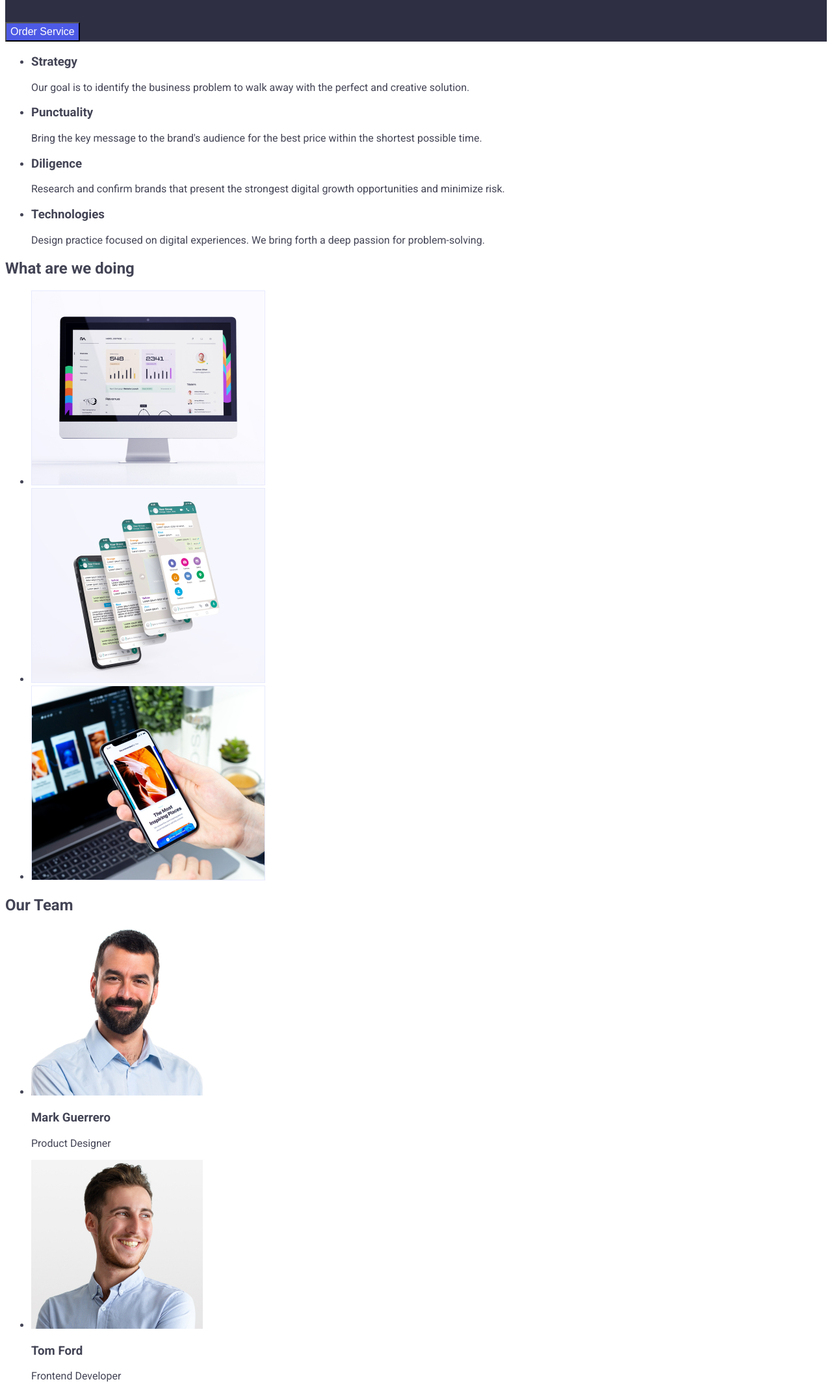
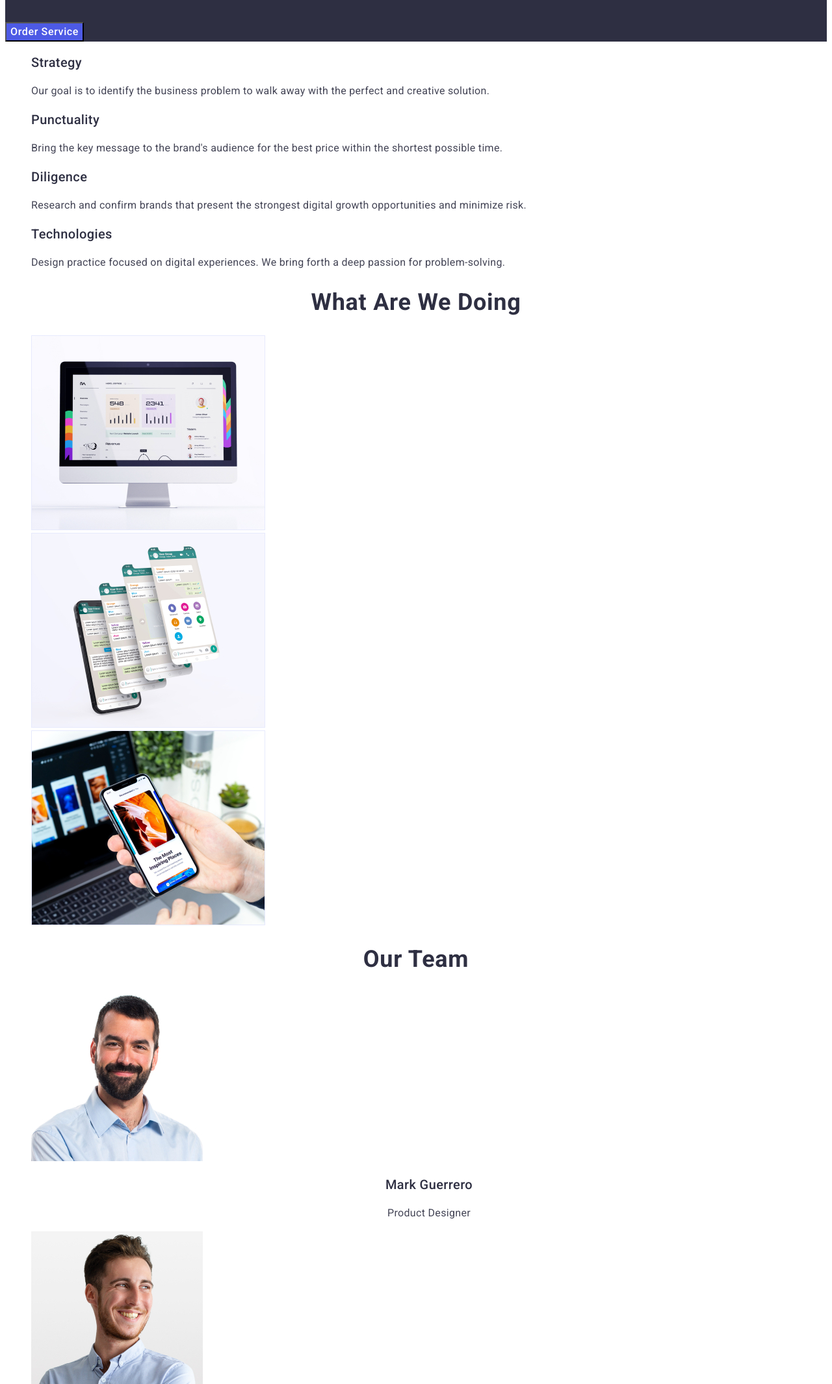
Before and after one commit to ArtemVasiletc/goit-markup-hw-02, a plain HTML site: page index.html in a window 1280 px wide. Shown: the part 300-2430 px from the top of the page at 65% size. Drawn offline with Linux system fonts and the light colour scheme.

Commit message:
add css for maim content

```diff
--- a/css/styles.css
+++ b/css/styles.css
@@ -67,7 +67,7 @@ body {
 }
 
 /* ----------------------------------------MAIN-INDEX.HTML-------------------------------------------- */
-.dark-bg {
+.section-one {
   background-color: #2e2f42;
 }
 
@@ -81,22 +81,122 @@ body {
 }
 .order-button {
   color: #ffffff;
-  font-family: "Roboto" sans-serif;
+  font-family: "Roboto", sans-serif;
   font-style: normal;
   font-weight: 500;
   font-size: 16px;
   line-height: 1.5;
+  letter-spacing: 0.04em;
   background-color: #4d5ae5;
+  cursor: pointer;
 }
 
-.order-button:hover {
-  font-family: "Roboto" sans-serif;
-  font-style: normal;
+.order-button:hover,
+.order-button:focus {
   font-weight: 600;
-  font-size: 16px;
   line-height: 1.18;
   background-color: #404bbf;
 }
+
+.section-two {
+}
+.features-list {
+}
+
+.features-list-item {
+}
+
+.featues-list-item-title {
+  font-family: "Roboto";
+  font-style: normal;
+  font-weight: 500;
+  font-size: 20px;
+  line-height: 1.2;
+  letter-spacing: 0.02em;
+  color: #2e2f42;
+}
+
+.featues-list-item-descr {
+  font-family: "Roboto";
+  font-style: normal;
+  font-weight: 400;
+  font-size: 16px;
+  line-height: 1.5;
+  letter-spacing: 0.02em;
+  color: #434455;
+}
+
+.section-three {
+}
+
+.what-list {
+}
+
+.what-list-item {
+}
+
+.section-three-title {
+  font-family: "Roboto", sans-serif;
+  font-style: normal;
+  font-weight: 700;
+  font-size: 36px;
+  line-height: 1.11;
+  text-align: center;
+  letter-spacing: 0.02em;
+  text-transform: capitalize;
+  color: #2e2f42;
+}
+
+.what-image {
+  width: 360px;
+  height: 300px;
+}
+
+.section-four {
+}
+
+.section-four-title {
+  font-family: "Roboto", sans-serif;
+  font-style: normal;
+  font-weight: 700;
+  font-size: 36px;
+  line-height: 1.11;
+  text-align: center;
+  letter-spacing: 0.02em;
+  text-transform: capitalize;
+  color: #2e2f42;
+}
+
+.our-team-list {
+}
+
+.our-team-list-item {
+}
+
+.team-image {
+  width: 264px;
+  height: 260px;
+}
+
+.team-member-name {
+  font-family: "Roboto", sans-serif;
+  font-style: normal;
+  font-weight: 500;
+  font-size: 20px;
+  line-height: 1.2;
+  text-align: center;
+  letter-spacing: 0.02em;
+  color: #2e2f42;
+}
+
+.team-member-job {
+  font-size: 16px;
+  line-height: 1.5;
+  text-align: center;
+  letter-spacing: 0.02em;
+  color: #434455;
+}
+
 /* ----------------------------------------MAIN-PORTFOLIO.HTML---------------------------------------- */
 .select-button {
   font-family: "Roboto", sans-serif;
--- a/index.html
+++ b/index.html
@@ -47,73 +47,114 @@
       </address>
     </header>
     <main>
-      <section class="dark-bg">
+      <section class="section-one">
         <h1 class="section-one-title">Effective Solutions for Your Business</h1>
         <button type="button" class="order-button button">Order Service</button>
       </section>
-      <section>
-        <h2></h2>
-        <ul>
-          <li>
-            <h3>Strategy</h3>
-            <p>
+      <section class="section-two">
+        <h2 class="section-two-title" hidden>features</h2>
+        <ul class="features-list list">
+          <li class="features-list-item">
+            <h3 class="featues-list-item-title">Strategy</h3>
+            <p class="featues-list-item-descr">
               Our goal is to identify the business problem to walk away with the
               perfect and creative solution.
             </p>
           </li>
-          <li>
-            <h3>Punctuality</h3>
-            <p>
+          <li class="features-list-item">
+            <h3 class="featues-list-item-title">Punctuality</h3>
+            <p class="featues-list-item-descr">
               Bring the key message to the brand's audience for the best price
               within the shortest possible time.
             </p>
           </li>
-          <li>
-            <h3>Diligence</h3>
-            <p>
+          <li class="features-list-item">
+            <h3 class="featues-list-item-title">Diligence</h3>
+            <p class="featues-list-item-descr">
               Research and confirm brands that present the strongest digital
               growth opportunities and minimize risk.
             </p>
           </li>
-          <li>
-            <h3>Technologies</h3>
-            <p>
+          <li class="features-list-item">
+            <h3 class="featues-list-item-title">Technologies</h3>
+            <p class="featues-list-item-descr">
               Design practice focused on digital experiences. We bring forth a
               deep passion for problem-solving.
             </p>
           </li>
         </ul>
       </section>
-      <section>
-        <h2>What are we doing</h2>
-        <ul>
-          <li><img src="./images/img1.jpg" alt="img1" width="360" /></li>
-          <li><img src="./images/img2.jpg" alt="img2" width="360" /></li>
-          <li><img src="./images/img3.jpg" alt="img3" width="360" /></li>
+      <section class="section-three">
+        <h2 class="section-three-title">What are we doing</h2>
+        <ul class="what-list list">
+          <li class="what-list-item">
+            <img
+              src="./images/img1.jpg"
+              alt="img1"
+              width="360"
+              class="what-image"
+            />
+          </li>
+          <li class="what-list-item">
+            <img
+              src="./images/img2.jpg"
+              alt="img2"
+              width="360"
+              class="what-image"
+            />
+          </li>
+          <li class="what-list-item">
+            <img
+              src="./images/img3.jpg"
+              alt="img3"
+              width="360"
+              class="what-image"
+            />
+          </li>
         </ul>
       </section>
-      <section>
-        <h2>Our Team</h2>
-        <ul>
-          <li>
-            <img src="./images/mark.jpg" alt="mark" width="264" />
-            <h3>Mark Guerrero</h3>
-            <p>Product Designer</p>
+      <section class="section-four">
+        <h2 class="section-four-title">Our Team</h2>
+        <ul class="our-team-list list">
+          <li class="our-team-list-item">
+            <img
+              src="./images/mark.jpg"
+              alt="mark"
+              width="264"
+              class="team-image"
+            />
+            <h3 class="team-member-name">Mark Guerrero</h3>
+            <p class="team-member-job">Product Designer</p>
           </li>
-          <li>
-            <img src="./images/tom.jpg" alt="tom" width="264" />
-            <h3>Tom Ford</h3>
-            <p>Frontend Developer</p>
+          <li class="our-team-list-item">
+            <img
+              src="./images/tom.jpg"
+              alt="tom"
+              width="264"
+              class="team-image"
+            />
+            <h3 class="team-member-name">Tom Ford</h3>
+            <p class="team-member-job">Frontend Developer</p>
           </li>
-          <li>
-            <img src="./images/camila.jpg" alt="mark" width="264" />
-            <h3>Camila Garcia</h3>
-            <p>Marketing</p>
+          <li class="our-team-list-item">
+            <img
+              src="./images/camila.jpg"
+              alt="mark"
+              width="264"
+              class="team-image"
+            />
+            <h3 class="team-member-name">Camila Garcia</h3>
+            <p class="team-member-job">Marketing</p>
           </li>
-          <li>
-            <img src="./images/daniel.jpg" alt="mark" width="264" />
-            <h3>Daniel Wilson</h3>
-            <p>UI Designer</p>
+          <li class="our-team-list-item">
+            <img
+              src="./images/daniel.jpg"
+              alt="mark"
+              width="264"
+              class="team-image"
+            />
+            <h3 class="team-member-name">Daniel Wilson</h3>
+            <p class="team-member-job">UI Designer</p>
           </li>
         </ul>
       </section>
```
